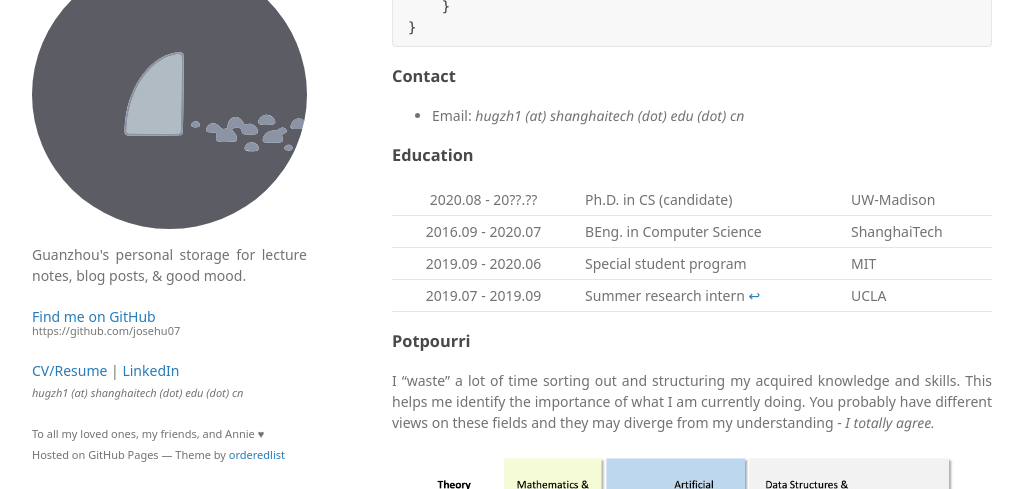
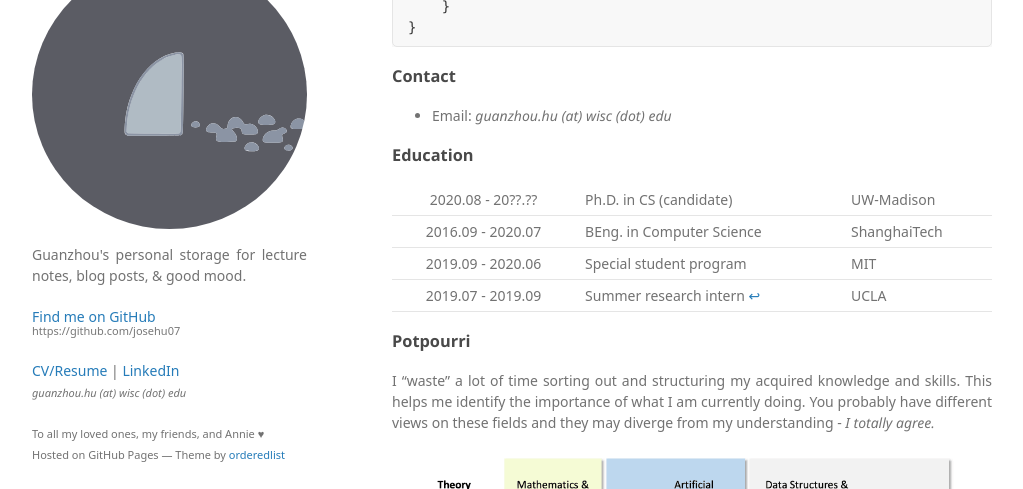
Before and after one commit to josehu07/josehu07.github.io, a Jekyll site: the page built from index.md, in a window 1280 px wide and 900 px high, scrolled down 343 px. Shown: the part 154-643 px from the top of the window, without its empty margins (128-1151 px from the left). Built offline with Jekyll 4.4.1, drawn with Linux system fonts in a browser that asks for light colours; some web fonts are replaced; a script that is not in the unit is left out; comment, search, counter and statistics services are not loaded.

Commit message:
Update email info

```diff
--- a/_config.yml
+++ b/_config.yml
@@ -8,4 +8,4 @@ logo: /assets/img/Shark-sq.svg
 resume_link: /assets/file/Resume_HGZ.pdf
 linkedin_link: https://www.linkedin.com/in/josehu/
 
-email: hugzh1 (at) shanghaitech (dot) edu (dot) cn
+email: guanzhou.hu (at) wisc (dot) edu
```
